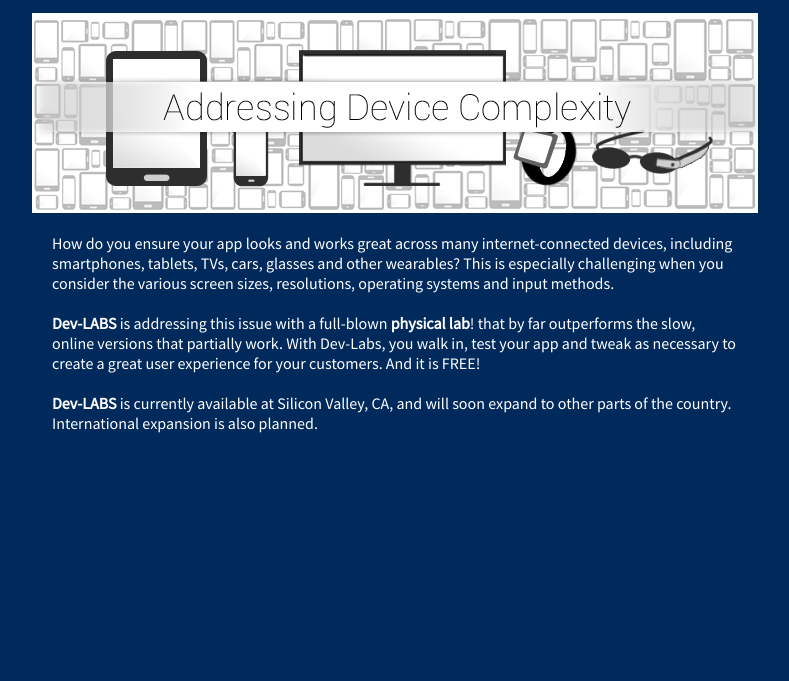
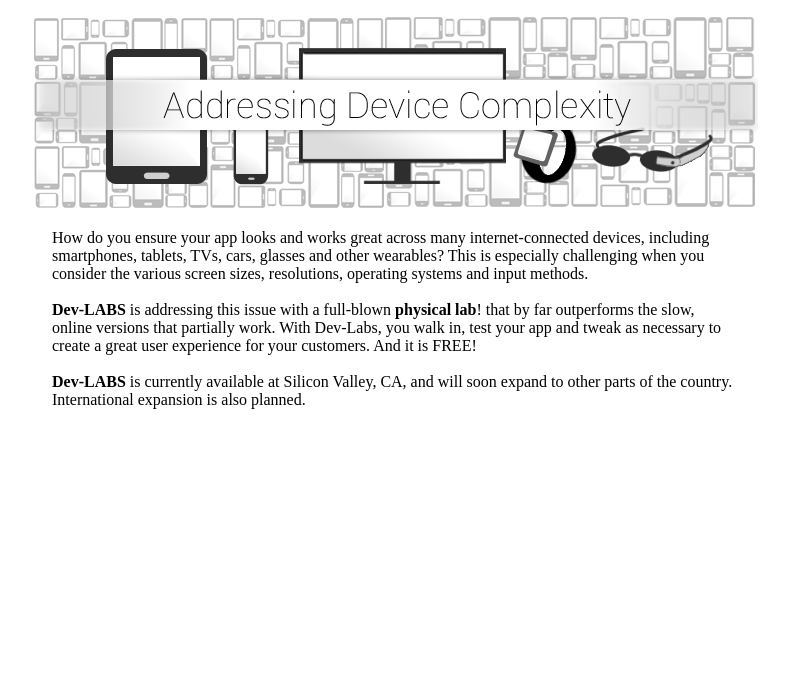
Before and after one commit to devLABSSantaClara/devLABS, a plain HTML site: page deV-Labs/Prod/index.html in a window 1280 px wide. Shown: the part 119-800 px from the top of the page, without its empty margins (245-1034 px from the left). Drawn offline with Linux system fonts and the light colour scheme.

Commit message:
Prod CSS Changes
white bg and black text

```diff
--- a/deV-Labs/Prod/main.css
+++ b/deV-Labs/Prod/main.css
@@ -9,7 +9,6 @@
 
 			body {
 			  font-size: 14px;
-			  font-family: 'Source Sans Pro', sans-serif;
-			  color: #FFFFFF;
-			  background-color: #00295c
+			  color: #000000;
+			  background-color: #FFFFFF
 			}
```
